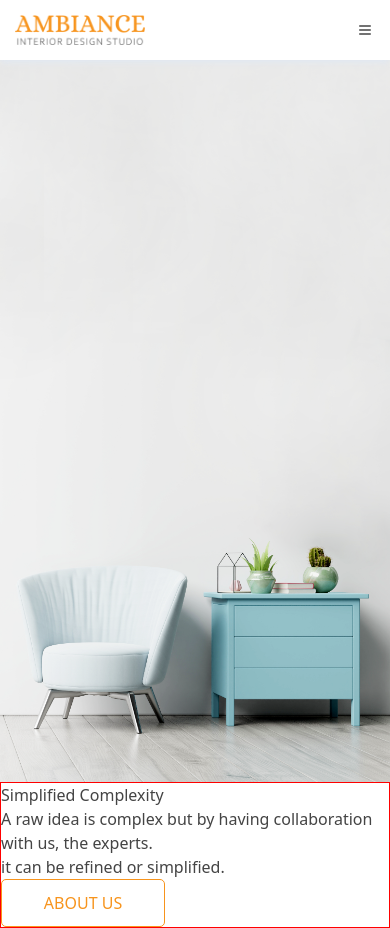
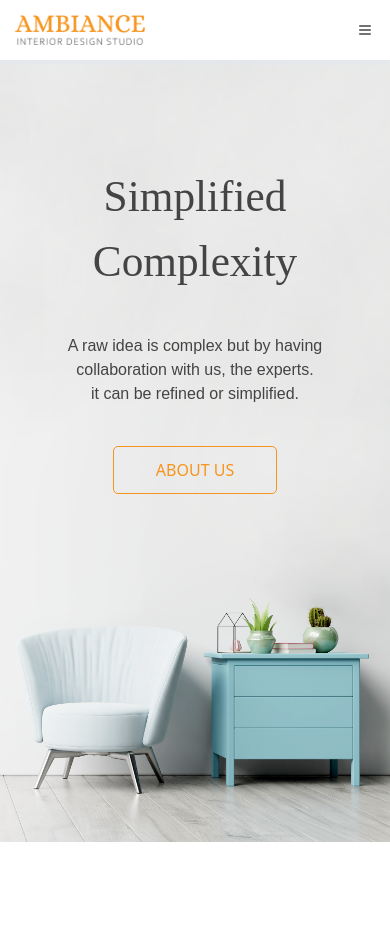
Before and after one commit to rutherx44/ambiance, a React (Vite) app: page / in a window 390 px wide. After the commit the page ends 844 px from the top, so only its background shows below. Built offline with nearby package versions, Linux system fonts and the light colour scheme.

Commit message:
implement hero section
done implementing hero section, done some changes into navbar to fully responsive into smaller size screen.

```diff
--- a/index.html
+++ b/index.html
@@ -1,7 +1,7 @@
 <!doctype html>
 <html lang="en">
   <head>
-    <meta charset="UTF-8" />
+    <meta charset="utf-8" />
     <link rel="icon" type="image/svg+xml" href="/a.png" />
     <meta name="viewport" content="width=device-width, initial-scale=1.0" />
     <meta property="og:title" content="Ambiance Interior Design Studio" />
--- a/src/components/Navbar.jsx
+++ b/src/components/Navbar.jsx
@@ -13,7 +13,7 @@ const Navbar = () => {
   };
 
   return (
-    <nav className="w-full flex fixed z-10 items-center justify-between bg-white shadow-md shadow-slate-200 h-[60px] px-[15px] sm:px-[30px] md:h-[90px]">
+    <nav className="w-full flex fixed z-10 items-center justify-between bg-white shadow-md shadow-slate-200 h-[60px] px-[15px] sm:px-[30px] md:h-[90px] xl:px-[150px]">
       <a href="">
         <img
           className="cursor-pointer w-[130px] h-[30px] md:w-[148px] md:h-[34px] lg:w-[166px] lg:h-10"
@@ -40,7 +40,11 @@ const Navbar = () => {
           </a>
         </li>
       </ul>
-      <button className="block lg:hidden cursor-pointer" onClick={openMenu}>
+      <button
+        title="Menu"
+        className="lg:hidden cursor-pointer"
+        onClick={openMenu}
+      >
         <Menu className="hover:text-[#F7941D] transition-all w-5 h-4 md:w-7 md:h-[22px]" />
       </button>
 
@@ -50,7 +54,8 @@ const Navbar = () => {
         className="flex fixed lg:hidden items-center justify-center flex-col gap-6 font-normal tracking-wide z-10 bg-white shadow-[0_0_30px] shadow-slate-200 w-3/4 h-full top-0 bottom-0 -right-500 transition-all duration-500"
       >
         <button
-          className="block lg:hidden cursor-pointer absolute top-[22px] right-[15px] sm:right-[30px] md:top-[34px]"
+          title="X"
+          className="lg:hidden cursor-pointer absolute top-[22px] right-[15px] sm:right-[30px] md:top-[34px]"
           onClick={closeMenu}
         >
           <X className="hover:text-[#F7941D] transition-all w-5 h-4 md:w-7 md:h-[22px]" />
--- a/src/pages/Hero.jsx
+++ b/src/pages/Hero.jsx
@@ -7,9 +7,13 @@ import { Button } from "../components/Button";
 const Hero = () => {
   return (
     <>
-      <div id="about">
-        <div className="mx-auto">
-          <img className="w-svw sm:hidden" src={phone_base} alt="Hero Banner" />
+      <section id="about">
+        <div className="mx-auto flex justify-center">
+          <img
+            className="w-svw sm:hidden mt-[60px] md:mt-[90px]"
+            src={phone_base}
+            alt="Hero Banner"
+          />
           <img
             className="w-dvw hidden sm:flex lg:hidden"
             src={tablet_base}
@@ -20,19 +24,21 @@ const Hero = () => {
             src={desktop_base}
             alt="Hero Banner"
           />
-          <div className="container_position">
-            <h1 className="">Simplified Complexity</h1>
-            <p className="">
+          <div className="absolute mt-[60px] md:mt-[90px] w-[325px] flex flex-col items-center justify-center gap-10 sm:w-full sm:items-start sm:px-[30px] sm:gap-[40px] xl:px-[150px]">
+            <h1 className="font-alice hero_header mt-[104px] xs:mt-52 sm:mt-[104px] md:mt-[156px] lg:mt-[104px] xl:mt-[156px] 2xl:mt-[208px]">
+              Simplified Complexity
+            </h1>
+            <p className="font-corbel text-base text-center md:text-lg sm:text-left">
               A raw idea is complex but by having collaboration with us, the
               experts. <br />
               it can be refined or simplified.
             </p>
-            <div className="">
+            <div>
               <Button displayText="ABOUT US" />
             </div>
           </div>
         </div>
-      </div>
+      </section>
     </>
   );
 };
--- a/src/styles/App.css
+++ b/src/styles/App.css
@@ -1,12 +1,28 @@
-.container_position {
-    border: 1px solid red;
-}
+
+
 
 html {
-    scroll-behavior: smooth;
+  scroll-behavior: smooth;
 }
 
 body {
-    background-color: #ffffff;
-    font-size: 1rem;
-    color: #444444; }
+  background-color: #ffffff;
+  font-size: 1rem;
+  color: #444444;
+}
+
+.container_position {
+  border: 1px solid red;
+}
+
+.hero_header {
+  font-size: clamp(2.5rem, calc(7vw + 1rem), 3.75rem);
+  line-break: 3rem;
+  text-align: center;
+}
+
+.hero_sub_header {
+  font-size: clamp(1rem, calc(7vw + 1rem), 1.125rem);
+  line-break: 3rem;
+  text-align: center;
+}
--- a/src/styles/index.css
+++ b/src/styles/index.css
@@ -1 +1,12 @@
 @import "tailwindcss";
+
+@theme {
+    /* additional breakpoints for smaller device */
+    --breakpoint-3xs: 20rem;
+    --breakpoint-2xs: 23.4375rem;
+    --breakpoint-xs: 26.5625rem;
+
+    /* website font sytle */
+    --font-alice: 'Alice', serif;
+    --font-corbel: 'corbel', sans-serif;
+}
```
